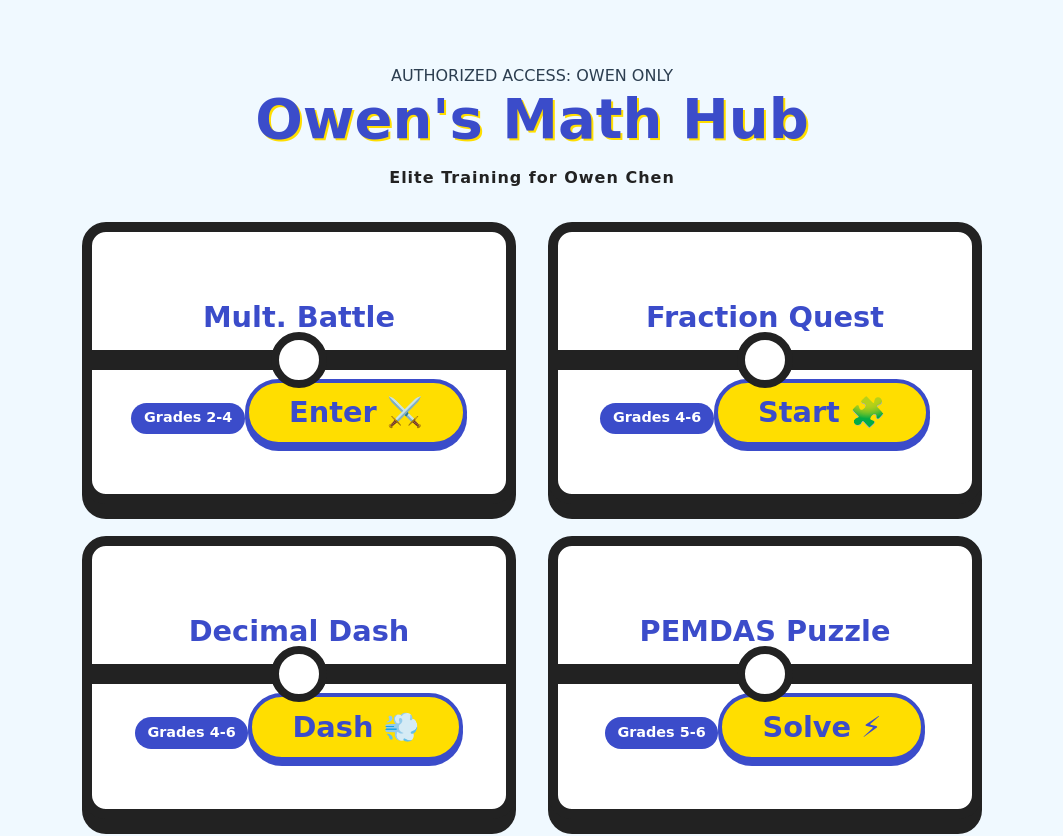
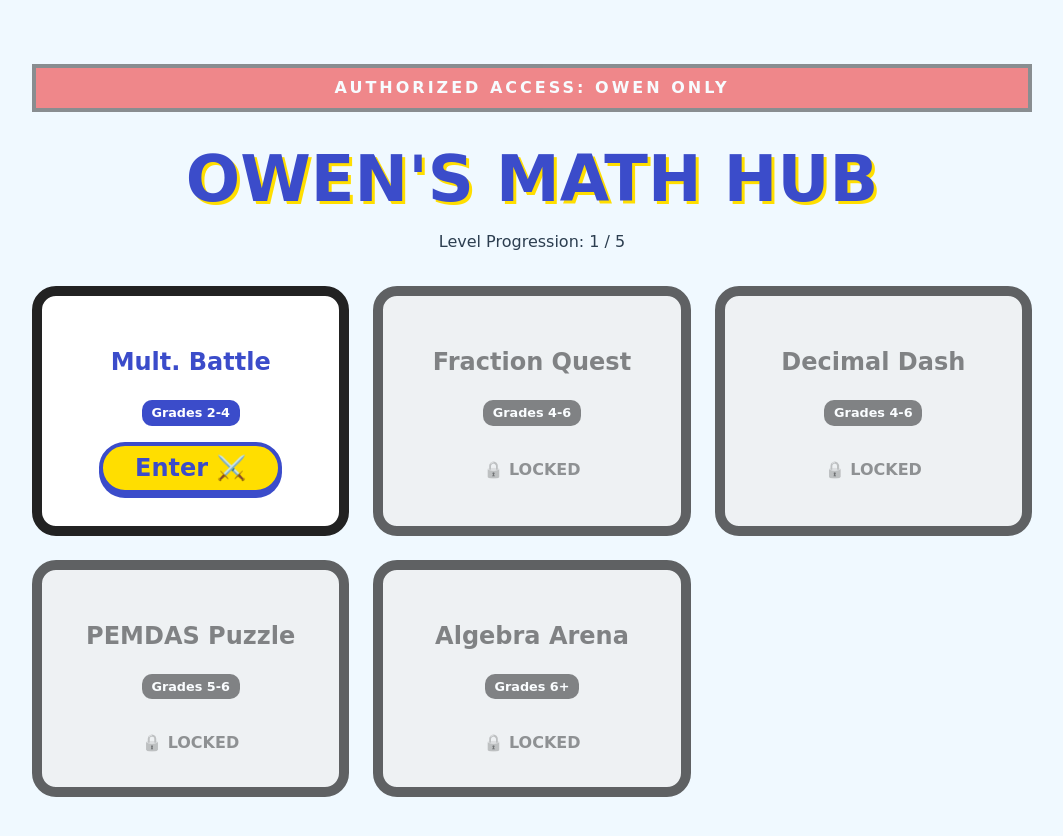
Before and after one commit to wchen9911/ch3n.us, a React (Vite) app: page / in a window 1280 px wide. Shown: the top 836 px of the page, without its empty margins (108-1171 px from the left). Built offline with nearby package versions, Linux system fonts and the light colour scheme.

Commit message:
feat: implement level-unlock progression system for Owen

```diff
--- a/src/App.css
+++ b/src/App.css
@@ -1,86 +1,73 @@
+/* Owen Chen Exclusive Math Hub Styles */
 .pokemon-theme {
   --poke-red: #ee1515;
   --poke-blue: #3b4cca;
   --poke-yellow: #ffde00;
-  --poke-gold: #b3a125;
   --poke-dark: #222222;
-  --poke-light: #f0f0f0;
 }
 .game-container {
-  max-width: 900px;
+  max-width: 1000px;
   margin: 0 auto;
   padding: 2rem;
   min-height: 100vh;
   text-align: center;
 }
+.exclusive-banner {
+  background: var(--poke-red);
+  color: white;
+  font-weight: 900;
+  padding: 0.5rem;
+  letter-spacing: 3px;
+  border: 4px solid var(--poke-dark);
+  margin-bottom: 2rem;
+  animation: blink 1s infinite;
+}
+@keyframes blink { 50% { opacity: 0.5; } }
 .game-header h1 {
   color: var(--poke-blue);
-  text-shadow: 2px 2px var(--poke-yellow);
-  font-size: 3.5rem;
+  text-shadow: 3px 3px var(--poke-yellow);
+  font-size: 4rem;
   margin: 0;
-}
-.subtitle {
-  font-weight: bold;
-  color: var(--poke-dark);
-  letter-spacing: 1px;
-  margin-bottom: 2rem;
+  text-transform: uppercase;
 }
 .hub-grid {
   display: grid;
-  grid-template-columns: repeat(auto-fit, minmax(300px, 1fr));
-  gap: 2rem;
+  grid-template-columns: repeat(auto-fit, minmax(280px, 1fr));
+  gap: 1.5rem;
   margin-top: 2rem;
 }
 .hub-card {
   cursor: pointer;
-  transition: transform 0.2s, box-shadow 0.2s;
-  padding: 3rem 1.5rem;
+  transition: all 0.2s;
+  padding: 2rem 1rem;
   background: white;
+  border: 8px solid var(--poke-dark);
 }
-.hub-card:hover {
-  transform: translateY(-10px);
-  box-shadow: 0 25px 0 var(--poke-dark);
+.hub-card:not(.locked):hover {
+  transform: scale(1.05);
+  box-shadow: 0 15px 0 var(--poke-dark);
 }
-.hub-card h2 {
-  font-size: 1.8rem;
-  margin-top: 2rem;
-  color: var(--poke-blue);
+.hub-card.locked {
+  filter: grayscale(1);
+  opacity: 0.7;
+  cursor: not-allowed;
+  background: #eee;
 }
+.lock-icon {
+  font-weight: bold;
+  color: #666;
+  margin-top: 1rem;
+}
+.hub-card h2 { color: var(--poke-blue); margin-top: 1rem; }
 .grade-tag {
   display: inline-block;
   background: var(--poke-blue);
   color: white;
-  padding: 0.3rem 0.8rem;
-  border-radius: 20px;
+  padding: 0.2rem 0.6rem;
+  border-radius: 10px;
   font-weight: bold;
-  font-size: 0.9rem;
-  margin: 1rem 0;
-}
-.hub-footer {
-  margin-top: 4rem;
-}
-.fraction-row {
-  display: flex;
-  align-items: center;
-  justify-content: center;
-  gap: 1.5rem;
-  font-size: 4rem;
-}
-.frac {
-  display: flex;
-  flex-direction: column;
-  align-items: center;
-}
-.frac hr {
-  width: 100%;
-  border: none;
-  border-top: 5px solid var(--poke-dark);
-  margin: 5px 0;
-}
-.vs {
-  font-size: 3rem;
-  color: var(--poke-red);
-  font-weight: bold;
+  font-size: 0.8rem;
+  margin-bottom: 1rem;
 }
 .card {
   background: white;
@@ -88,51 +75,77 @@
   border: 10px solid var(--poke-dark);
   position: relative;
   overflow: hidden;
-  box-shadow: 0 15px 0 var(--poke-dark);
   padding: 2rem;
-}
-.pokeball-decoration {
-  position: absolute;
-  left: 0;
-  width: 100%;
-  height: 20px;
-  background: var(--poke-dark);
-  z-index: 1;
-}
-.pokeball-decoration.top { top: 45%; }
-.pokeball-decoration.bottom { bottom: 10%; opacity: 0.1; }
-.pokeball-decoration::after {
-  content: "";
-  position: absolute;
-  left: 50%;
-  top: 50%;
-  transform: translate(-50%, -50%);
-  width: 40px;
-  height: 40px;
-  background: white;
-  border: 8px solid var(--poke-dark);
-  border-radius: 50%;
-  z-index: 2;
 }
 .lobby {
   background: linear-gradient(to bottom, var(--poke-red) 50%, white 50%);
-  padding-top: 6rem;
+  padding-top: 4rem;
 }
 .start-btn {
   background: var(--poke-yellow);
   color: var(--poke-blue);
   border: 4px solid var(--poke-blue);
-  font-size: 1.8rem;
-  padding: 0.8rem 2.5rem;
-  margin: 1rem 0;
+  font-size: 1.5rem;
+  padding: 0.5rem 2rem;
   border-radius: 50px;
   cursor: pointer;
   font-weight: bold;
-  box-shadow: 0 5px 0 var(--poke-blue);
+  box-shadow: 0 4px 0 var(--poke-blue);
 }
-.start-btn:active {
-  transform: translateY(3px);
-  box-shadow: 0 2px 0 var(--poke-blue);
+.start-btn:active { transform: translateY(2px); box-shadow: 0 2px 0 var(--poke-blue); }
+.problem-area {
+  margin: 2rem 0;
+  background: #f0f4f8;
+  padding: 3rem;
+  border-radius: 2rem;
+  border: 5px dashed var(--poke-blue);
+}
+.problem {
+  font-size: 4rem;
+  font-weight: 900;
+  color: var(--poke-dark);
+}
+.options {
+  display: grid;
+  grid-template-columns: repeat(2, 1fr);
+  gap: 1rem;
+}
+.option-btn {
+  background: white;
+  border: 5px solid var(--poke-dark);
+  font-size: 2rem;
+  padding: 1.5rem;
+  border-radius: 1rem;
+  cursor: pointer;
+  font-weight: 900;
+}
+.option-btn:hover { background: var(--poke-yellow); }
+.game-status {
+  background: #333;
+  color: #fff;
+  padding: 0.5rem;
+  border-radius: 0.5rem;
+  font-family: monospace;
+  font-weight: bold;
+}
+.feedback-box {
+  margin-top: 1rem;
+  padding: 1rem;
+  border-radius: 1rem;
+  font-weight: bold;
+  font-size: 1.5rem;
+  border: 4px solid var(--poke-dark);
+}
+.feedback-box.correct { background: #dcfce7; color: #166534; }
+.feedback-box.wrong { background: #fee2e2; color: #991b1b; }
+.exit-btn {
+  margin-top: 2rem;
+  background: #eee;
+  border: 3px solid #ccc;
+  padding: 0.5rem 1rem;
+  border-radius: 1rem;
+  cursor: pointer;
+  font-weight: bold;
 }
 .reset-btn {
   background: none;
@@ -140,108 +153,19 @@
   color: #888;
   text-decoration: underline;
   cursor: pointer;
-  display: block;
-  margin: 1rem auto;
+  margin-top: 3rem;
 }
-.exit-btn {
-  background: #eee;
-  border: 4px solid var(--poke-dark);
-  padding: 0.6rem 1.2rem;
-  border-radius: 15px;
-  cursor: pointer;
-  font-weight: bold;
-  display: block;
-  margin: 1rem auto;
-}
-.battle-info {
-  display: flex;
-  justify-content: space-between;
-  align-items: center;
-  background: #444;
-  color: white;
-  padding: 0.8rem 1.2rem;
-  border-radius: 10px;
-  font-family: monospace;
-}
-.session-stats span.c { color: #4ade80; }
-.session-stats span.w { color: #f87171; }
-.timer-bar-container {
-  width: 100%;
-  height: 25px;
-  background: #ddd;
-  border-radius: 15px;
-  margin: 1.5rem 0 0.5rem;
-  border: 3px solid var(--poke-dark);
-  overflow: hidden;
-}
-.timer-bar {
-  height: 100%;
-  background: #4ade80;
-  transition: width 1s linear, background-color 0.3s;
-}
-.timer-bar.low { background: var(--poke-red); }
-.problem-area {
-  margin: 1rem 0;
-  background: #f8fafc;
-  padding: 2rem;
-  border-radius: 20px;
-  border: 4px dashed var(--poke-blue);
-  min-height: 150px;
+.fraction-row {
   display: flex;
   align-items: center;
   justify-content: center;
+  gap: 1.5rem;
 }
-.problem {
-  font-size: 5rem;
-  font-weight: 900;
-  color: var(--poke-dark);
+.frac { display: flex; flex-direction: column; align-items: center; }
+.frac hr { width: 100%; border: 3px solid var(--poke-dark); margin: 5px 0; }
+.vs { font-size: 3rem; font-weight: 900; color: var(--poke-red); }
+@media (max-width: 600px) {
+  .problem { font-size: 2.5rem; }
+  .game-header h1 { font-size: 2.2rem; }
+  .options { grid-template-columns: 1fr; }
 }
-.options {
-  display: grid;
-  grid-template-columns: repeat(auto-fit, minmax(120px, 1fr));
-  gap: 1rem;
-}
-.option-btn {
-  background: white;
-  border: 4px solid var(--poke-dark);
-  color: var(--poke-dark);
-  font-size: 2rem;
-  padding: 1rem;
-  border-radius: 15px;
-  cursor: pointer;
-  font-weight: bold;
-  transition: background 0.2s;
-}
-.option-btn:hover:not(:disabled) { background: var(--poke-yellow); }
-.option-btn.correct { background: #22c55e !important; color: white; }
-.feedback-box {
-  margin-top: 1.5rem;
-  padding: 1rem;
-  border-radius: 10px;
-  font-weight: bold;
-  font-size: 1.3rem;
-  border: 3px solid var(--poke-dark);
-}
-.feedback-box.correct { background: #dcfce7; color: #166534; }
-.feedback-box.wrong { background: #fee2e2; color: #991b1b; }
-.lifetime-badge {
-  background: rgba(255, 255, 255, 0.9);
-  border: 4px solid var(--poke-dark);
-  border-radius: 15px;
-  padding: 1rem;
-  margin: 1.5rem 0;
-  color: var(--poke-dark);
-}
-.stats-grid {
-  display: flex;
-  justify-content: center;
-  gap: 2rem;
-  font-size: 1.2rem;
-  font-weight: bold;
-}
-@media (max-width: 600px) {
-  .problem { font-size: 3rem; }
-  .fraction-row { font-size: 2.5rem; }
-  .game-header h1 { font-size: 2.2rem; }
-  .hub-grid { grid-template-columns: 1fr; }
-}
--- a/src/App.tsx
+++ b/src/App.tsx
@@ -1,12 +1,38 @@
-import { useState, useCallback } from "react"
+import { useState, useCallback, useEffect } from "react"
 import "./App.css"
 
 type AppState = "HUB" | "MULTIPLICATION" | "FRACTIONS" | "DECIMALS" | "PEMDAS" | "ALGEBRA"
 type GameState = "LOBBY" | "PLAYING"
+const UNLOCK_KEY = "owen_math_unlock_level"
+const GOAL = 10
 
+const LEVELS: {id: AppState, name: string, grade: string}[] = [
+  {id: "MULTIPLICATION", name: "Mult. Battle", grade: "Grades 2-4"},
+  {id: "FRACTIONS", name: "Fraction Quest", grade: "Grades 4-6"},
+  {id: "DECIMALS", name: "Decimal Dash", grade: "Grades 4-6"},
+  {id: "PEMDAS", name: "PEMDAS Puzzle", grade: "Grades 5-6"},
+  {id: "ALGEBRA", name: "Algebra Arena", grade: "Grades 6+"}
+]
 
 function App() {
   const [appState, setAppState] = useState<AppState>("HUB")
+  const [unlockLevel, setUnlockLevel] = useState(0)
+
+  useEffect(() => {
+    const saved = localStorage.getItem(UNLOCK_KEY)
+    if (saved) setUnlockLevel(parseInt(saved))
+  }, [])
+
+  const onComplete = (state: AppState) => {
+    const currentIndex = LEVELS.findIndex(l => l.id === state)
+    if (currentIndex === unlockLevel && unlockLevel < LEVELS.length - 1) {
+      const nextLevel = unlockLevel + 1
+      setUnlockLevel(nextLevel)
+      localStorage.setItem(UNLOCK_KEY, nextLevel.toString())
+      alert("🏆 LEVEL UNLOCKED! New training available, Owen!")
+    }
+    setAppState("HUB")
+  }
 
   if (appState === "HUB") {
     return (
@@ -14,39 +40,20 @@ function App() {
         <div className="exclusive-banner">AUTHORIZED ACCESS: OWEN ONLY</div>
         <header className="game-header">
           <h1>Owen's Math Hub</h1>
-          <p className="subtitle">Elite Training for Owen Chen</p>
+          <p className="subtitle">Level Progression: {unlockLevel + 1} / {LEVELS.length}</p>
         </header>
         <div className="hub-grid">
-          <div className="card hub-card" onClick={() => setAppState("MULTIPLICATION")}>
-            <div className="pokeball-decoration top"></div>
-            <h2>Mult. Battle</h2>
-            <span className="grade-tag">Grades 2-4</span>
-            <button className="start-btn">Enter ⚔️</button>
-          </div>
-          <div className="card hub-card" onClick={() => setAppState("FRACTIONS")}>
-            <div className="pokeball-decoration top"></div>
-            <h2>Fraction Quest</h2>
-            <span className="grade-tag">Grades 4-6</span>
-            <button className="start-btn">Start 🧩</button>
-          </div>
-          <div className="card hub-card" onClick={() => setAppState("DECIMALS")}>
-            <div className="pokeball-decoration top"></div>
-            <h2>Decimal Dash</h2>
-            <span className="grade-tag">Grades 4-6</span>
-            <button className="start-btn">Dash 💨</button>
-          </div>
-          <div className="card hub-card" onClick={() => setAppState("PEMDAS")}>
-            <div className="pokeball-decoration top"></div>
-            <h2>PEMDAS Puzzle</h2>
-            <span className="grade-tag">Grades 5-6</span>
-            <button className="start-btn">Solve ⚡</button>
-          </div>
-          <div className="card hub-card" onClick={() => setAppState("ALGEBRA")}>
-            <div className="pokeball-decoration top"></div>
-            <h2>Algebra Arena</h2>
-            <span className="grade-tag">Grades 6+</span>
-            <button className="start-btn">Arena 🏟️</button>
-          </div>
+          {LEVELS.map((lvl, idx) => {
+            const isLocked = idx > unlockLevel
+            return (
+              <div key={lvl.id} className={`card hub-card ${isLocked ? "locked" : ""}`} onClick={() => !isLocked && setAppState(lvl.id)}>
+                <div className="pokeball-decoration top"></div>
+                <h2>{lvl.name}</h2>
+                <span className="grade-tag">{lvl.grade}</span>
+                {isLocked ? <div className="lock-icon">🔒 LOCKED</div> : <button className="start-btn">Enter ⚔️</button>}
+              </div>
+            )
+          })}
         </div>
         <footer className="hub-footer">
            <button className="reset-btn" onClick={() => { if(confirm("Reset all progress, Owen?")) { localStorage.clear(); window.location.reload(); } }}>Reset Data</button>
@@ -57,18 +64,16 @@ function App() {
 
   const exit = () => setAppState("HUB")
   switch(appState) {
-    case "MULTIPLICATION": return <MultiplicationGame onExit={exit} />
-    case "FRACTIONS": return <FractionGame onExit={exit} />
-    case "DECIMALS": return <DecimalGame onExit={exit} />
-    case "PEMDAS": return <PEMDASGame onExit={exit} />
-    case "ALGEBRA": return <AlgebraGame onExit={exit} />
+    case "MULTIPLICATION": return <MultiplicationGame onExit={exit} onComplete={() => onComplete("MULTIPLICATION")} />
+    case "FRACTIONS": return <FractionGame onExit={exit} onComplete={() => onComplete("FRACTIONS")} />
+    case "DECIMALS": return <DecimalGame onExit={exit} onComplete={() => onComplete("DECIMALS")} />
+    case "PEMDAS": return <PEMDASGame onExit={exit} onComplete={() => onComplete("PEMDAS")} />
+    case "ALGEBRA": return <AlgebraGame onExit={exit} onComplete={() => onComplete("ALGEBRA")} />
     default: return <div />
   }
 }
 
-/* --- REUSABLE GAME COMPONENTS --- */
-
-function MultiplicationGame({ onExit }: { onExit: () => void }) {
+function MultiplicationGame({ onExit, onComplete }: any) {
   const [gameState, setGameState] = useState<GameState>("LOBBY")
   const [stats, setStats] = useState({ c: 0, w: 0 })
   const [problem, setProblem] = useState({ a: 1, b: 1, options: [1] as number[] })
@@ -88,12 +93,17 @@ function MultiplicationGame({ onExit }: { onExit: () => void }) {
   return (
     <div className="game-container pokemon-theme">
       <div className="card playing">
-        <header className="game-status">Correct: {stats.c} | Wrong: {stats.w}</header>
+        <header className="game-status">Target: {stats.c}/{GOAL} | Mistakes: {stats.w}</header>
         <div className="problem-area"><div className="problem">{problem.a} × {problem.b}</div></div>
         <div className="options">
           {problem.options.map(o => <button key={o} className="option-btn" onClick={() => {
-            if (o === problem.a * problem.b) { setStats(s=>({ ...s, c: s.c+1 })); setFeedback({m:"💥 HIT!", t:"correct"}); setTimeout(generate, 1000) }
-            else { setStats(s=>({ ...s, w: s.w+1 })); setFeedback({m:"MISS!", t:"wrong"}); }
+            if (o === problem.a * problem.b) {
+              const newC = stats.c + 1
+              setStats(s=>({ ...s, c: newC }))
+              setFeedback({m:"💥 HIT!", t:"correct"})
+              if (newC >= GOAL) setTimeout(onComplete, 1000)
+              else setTimeout(generate, 1000)
+            } else { setStats(s=>({ ...s, w: s.w+1 })); setFeedback({m:"MISS!", t:"wrong"}); }
           }}>{o}</button>)}
         </div>
         {feedback && <div className={`feedback-box ${feedback.t}`}>{feedback.m}</div>}
@@ -103,7 +113,7 @@ function MultiplicationGame({ onExit }: { onExit: () => void }) {
   )
 }
 
-function FractionGame({ onExit }: { onExit: () => void }) {
+function FractionGame({ onExit, onComplete }: any) {
   const [gameState, setGameState] = useState<GameState>("LOBBY")
   const [stats, setStats] = useState({ c: 0, w: 0 })
   const [prob, setProb] = useState<any>(null)
@@ -130,15 +140,20 @@ function FractionGame({ onExit }: { onExit: () => void }) {
   return (
     <div className="game-container pokemon-theme">
       <div className="card playing">
-        <header className="game-status">Score: {stats.c} - {stats.w}</header>
+        <header className="game-status">Goal: {stats.c}/{GOAL}</header>
         <div className="problem-area">
           {prob?.t === "SIMP" ? <div className="fraction-row"><div className="frac"><span>{prob.n1}</span><hr/><span>{prob.d1}</span></div> <div className="vs">= ?</div></div>
           : <div className="fraction-row"><div className="frac"><span>{prob?.n1}</span><hr/><span>{prob?.d1}</span></div> <div className="vs">?</div> <div className="frac"><span>{prob?.n2}</span><hr/><span>{prob?.d2}</span></div></div>}
         </div>
         <div className="options">
           {prob?.opts.map((o:any) => <button key={o} className="option-btn" onClick={() => {
-            if (o === prob.ans) { setStats(s=>({ ...s, c: s.c+1 })); setFeedback({m:"🌟 NICE!", t:"correct"}); setTimeout(generate, 1000) }
-            else { setStats(s=>({ ...s, w: s.w+1 })); setFeedback({m:"Try again!", t:"wrong"}); }
+            if (o === prob.ans) {
+              const newC = stats.c + 1
+              setStats(s=>({ ...s, c: newC }));
+              setFeedback({m:"🌟 NICE!", t:"correct"})
+              if (newC >= GOAL) setTimeout(onComplete, 1000)
+              else setTimeout(generate, 1000)
+            } else { setStats(s=>({ ...s, w: s.w+1 })); setFeedback({m:"Try again!", t:"wrong"}); }
           }}>{o}</button>)}
         </div>
         {feedback && <div className={`feedback-box ${feedback.t}`}>{feedback.m}</div>}
@@ -148,7 +163,7 @@ function FractionGame({ onExit }: { onExit: () => void }) {
   )
 }
 
-function DecimalGame({ onExit }: { onExit: () => void }) {
+function DecimalGame({ onExit, onComplete }: any) {
   const [gameState, setGameState] = useState<GameState>("LOBBY")
   const [stats, setStats] = useState({ c: 0, w: 0 }), [prob, setProb] = useState<any>(null), [feedback, setFeedback] = useState<any>(null)
 
@@ -165,12 +180,14 @@ function DecimalGame({ onExit }: { onExit: () => void }) {
 
   if (gameState === "LOBBY") return <Lobby name="Decimal Dash" onStart={() => { setGameState("PLAYING"); generate(); }} onExit={onExit} />
   return <GameView name="Decimal Dash" stats={stats} prob={prob} feedback={feedback} onAnswer={(o:any)=>{
-    if(o===prob.ans) { setStats(s=>({...s,c:s.c+1})); setFeedback({m:"✨ SHINY!", t:"correct"}); setTimeout(generate, 1000) }
-    else { setStats(s=>({...s,w:s.w+1})); setFeedback({m:"Missed...", t:"wrong"}); }
+    if(o===prob.ans) {
+      const newC = stats.c + 1; setStats(s=>({...s,c:newC})); setFeedback({m:"✨ SHINY!", t:"correct"});
+      if(newC >= GOAL) setTimeout(onComplete, 1000); else setTimeout(generate, 1000)
+    } else { setStats(s=>({...s,w:s.w+1})); setFeedback({m:"Missed...", t:"wrong"}); }
   }} onExit={()=>setGameState("LOBBY")} />
 }
 
-function PEMDASGame({ onExit }: { onExit: () => void }) {
+function PEMDASGame({ onExit, onComplete }: any) {
   const [gameState, setGameState] = useState<GameState>("LOBBY")
   const [stats, setStats] = useState({ c: 0, w: 0 }), [prob, setProb] = useState<any>(null), [feedback, setFeedback] = useState<any>(null)
 
@@ -189,12 +206,14 @@ function PEMDASGame({ onExit }: { onExit: () => void }) {
 
   if (gameState === "LOBBY") return <Lobby name="PEMDAS Puzzle" onStart={() => { setGameState("PLAYING"); generate(); }} onExit={onExit} />
   return <GameView name="PEMDAS" stats={stats} prob={prob} feedback={feedback} onAnswer={(o:any)=>{
-    if(o===prob.ans) { setStats(s=>({...s,c:s.c+1})); setFeedback({m:"🎯 DIRECT HIT!", t:"correct"}); setTimeout(generate, 1000) }
-    else { setStats(s=>({...s,w:s.w+1})); setFeedback({m:"Recalibrating...", t:"wrong"}); }
+    if(o===prob.ans) {
+      const newC = stats.c + 1; setStats(s=>({...s,c:newC})); setFeedback({m:"🎯 DIRECT HIT!", t:"correct"});
+      if(newC >= GOAL) setTimeout(onComplete, 1000); else setTimeout(generate, 1000)
+    } else { setStats(s=>({...s,w:s.w+1})); setFeedback({m:"Recalibrating...", t:"wrong"}); }
   }} onExit={()=>setGameState("LOBBY")} />
 }
 
-function AlgebraGame({ onExit }: { onExit: () => void }) {
+function AlgebraGame({ onExit, onComplete }: any) {
   const [gameState, setGameState] = useState<GameState>("LOBBY")
   const [stats, setStats] = useState({ c: 0, w: 0 }), [prob, setProb] = useState<any>(null), [feedback, setFeedback] = useState<any>(null)
 
@@ -211,8 +230,10 @@ function AlgebraGame({ onExit }: { onExit: () => void }) {
 
   if (gameState === "LOBBY") return <Lobby name="Algebra Arena" onStart={() => { setGameState("PLAYING"); generate(); }} onExit={onExit} />
   return <GameView name="Algebra" stats={stats} prob={prob} feedback={feedback} onAnswer={(o:any)=>{
-    if(o===prob.ans) { setStats(s=>({...s,c:s.c+1})); setFeedback({m:"💪 MASTERED!", t:"correct"}); setTimeout(generate, 1000) }
-    else { setStats(s=>({...s,w:s.w+1})); setFeedback({m:"Keep solving!", t:"wrong"}); }
+    if(o===prob.ans) {
+      const newC = stats.c + 1; setStats(s=>({...s,c:newC})); setFeedback({m:"💪 MASTERED!", t:"correct"});
+      if(newC >= GOAL) setTimeout(onComplete, 1000); else setTimeout(generate, 1000)
+    } else { setStats(s=>({...s,w:s.w+1})); setFeedback({m:"Keep solving!", t:"wrong"}); }
   }} onExit={()=>setGameState("LOBBY")} />
 }
 
@@ -233,7 +254,7 @@ function GameView({ stats, prob, feedback, onAnswer, onExit }: any) {
   return (
     <div className="game-container pokemon-theme">
       <div className="card playing">
-        <header className="game-status">Score: {stats.c} | Mistakes: {stats.w}</header>
+        <header className="game-status">Goal: {stats.c}/{GOAL} | Mistakes: {stats.w}</header>
         <div className="problem-area"><div className="problem">{prob?.q}</div></div>
         <div className="options">
           {prob?.opts.map((o:any) => <button key={o} className="option-btn" onClick={()=>onAnswer(o)}>{o}</button>)}
```
